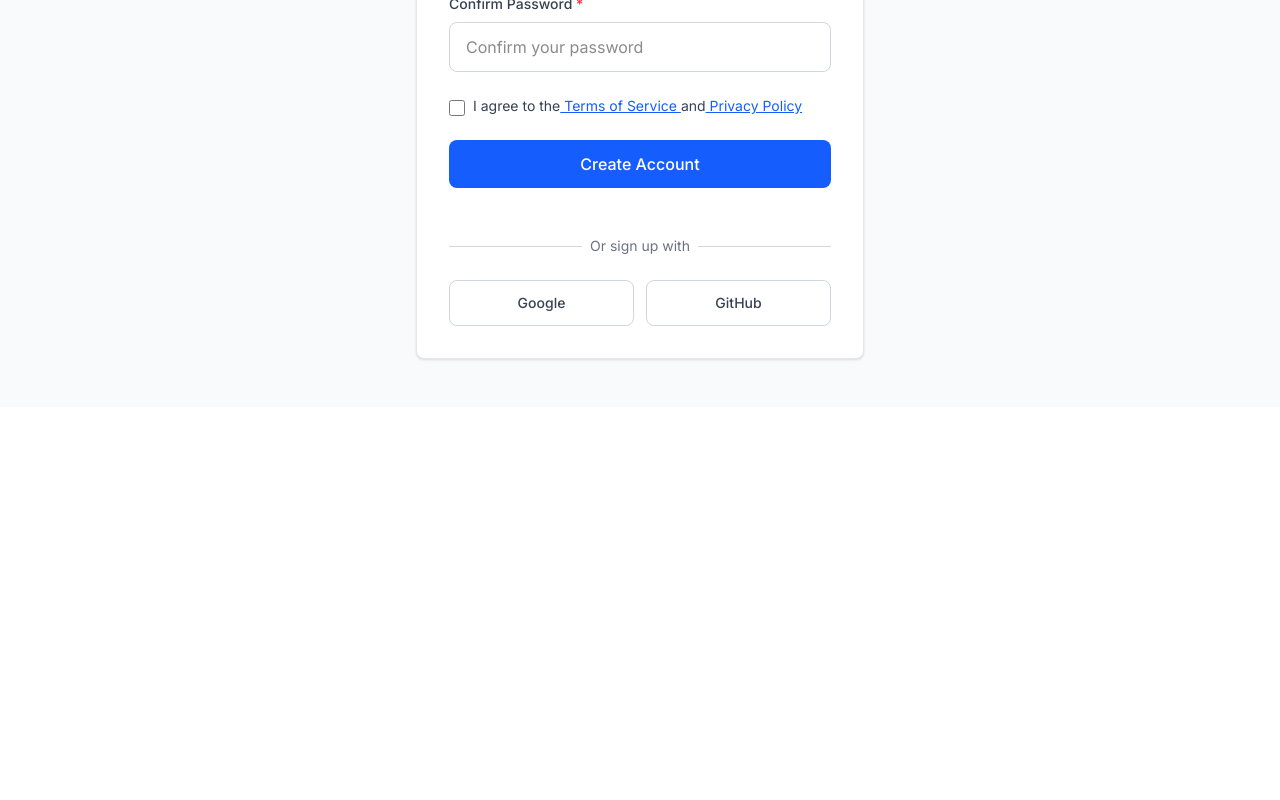
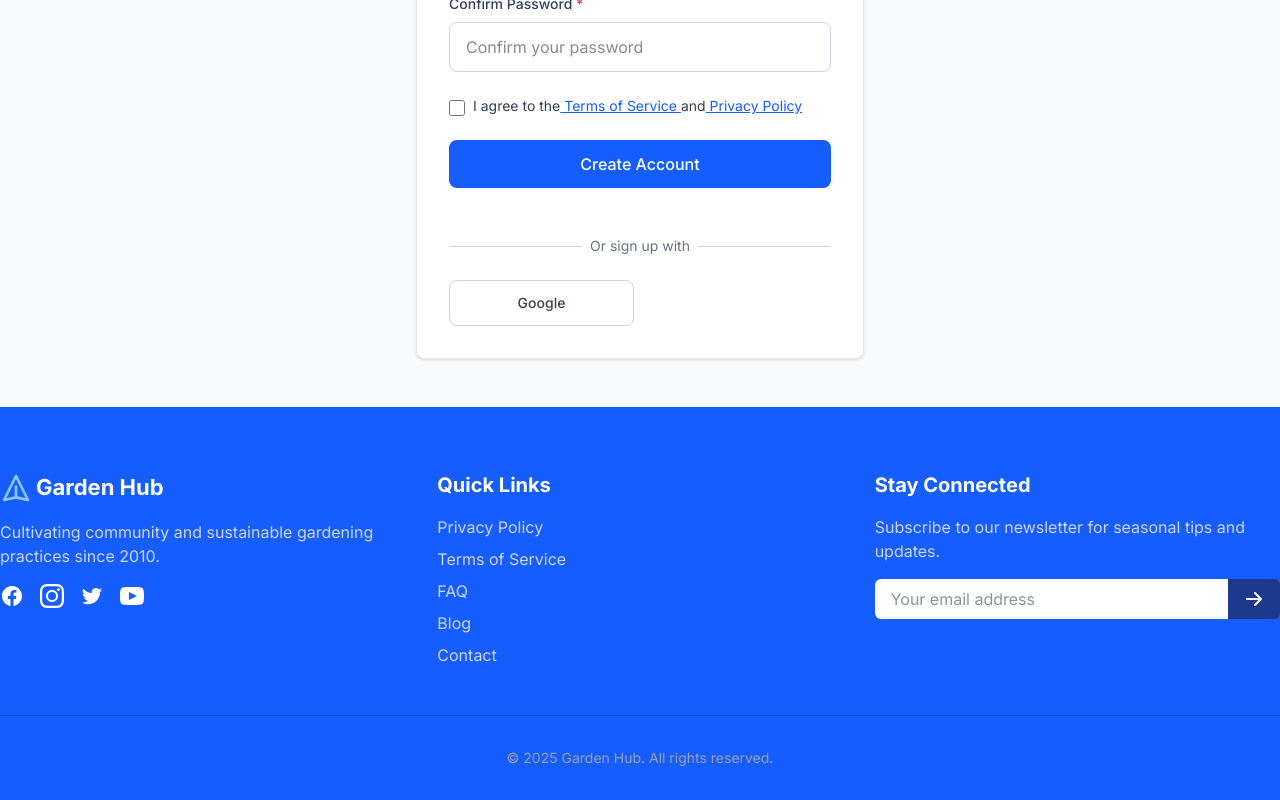
Before and after one commit to asrafulsgit/athleticHub-client, a React (Vite) app: page /signin in a window 1280 px wide. Shown: the part 856-1656 px from the top of the page. Before the commit the page ends 1263 px from the top, so only its background shows below. Built offline with nearby package versions, Linux system fonts and the light colour scheme; no server answers.

Commit message:
navbar setup with login and signin page

```diff
--- a/src/App.jsx
+++ b/src/App.jsx
@@ -1,6 +1,7 @@
 import React from 'react'
 import { Outlet } from 'react-router-dom'
 import Navbar from './components/navbar/Navbar'
+import Footer from './components/footer/Footer'
 
 const App = () => {
   // const {loading,isDark,isMobileNav}=useContext(AuthContext)
@@ -43,7 +44,7 @@ const App = () => {
                 <Outlet />
           </main>
           <div>
-            {/* <Footer /> */}
+            <Footer />
           </div>
         </div>
       </>
--- a/src/components/footer/Footer.jsx
+++ b/src/components/footer/Footer.jsx
@@ -0,0 +1,90 @@
+import React from 'react'
+
+const Footer = () => {
+  return (
+     <footer id="footer" className="bg-blue-600 text-white pt-16 pb-8 ">
+    <div className="container mx-auto  ">
+      <div className="flex flex-col md:flex-row justify-between gap-8 mb-12">
+
+        <div className='flex-1/3'>
+          <h3 className=" text-[22px] font-[700] nunito-family  mb-4 flex gap-1 items-center" >
+            <svg xmlns="http://www.w3.org/2000/svg" className="h-8 w-8 text-blue-300" fill="none" viewBox="0 0 24 24" stroke="currentColor">
+              <path strokeLinecap="round" strokeLinejoin="round" strokeWidth="2" d="M12 19l9 2-9-18-9 18 9-2zm0 0v-8"></path>
+            </svg> Garden Hub</h3>
+          <p className="text-gray-300 mb-4 roboto-family">Cultivating community and sustainable gardening practices since 2010.</p>
+          <div className="flex space-x-4">
+            <a href="#" className="text-white hover:text-blue-300 transition-colors duration-300">
+              <svg xmlns="http://www.w3.org/2000/svg" className="h-6 w-6" fill="currentColor" viewBox="0 0 24 24">
+                <path d="M22 12c0-5.523-4.477-10-10-10S2 6.477 2 12c0 4.991 3.657 9.128 8.438 9.878v-6.987h-2.54V12h2.54V9.797c0-2.506 1.492-3.89 3.777-3.89 1.094 0 2.238.195 2.238.195v2.46h-1.26c-1.243 0-1.63.771-1.63 1.562V12h2.773l-.443 2.89h-2.33v6.988C18.343 21.128 22 16.991 22 12z"></path>
+              </svg>
+            </a>
+            <a href="#" className="text-white hover:text-blue-300 transition-colors duration-300">
+              <svg xmlns="http://www.w3.org/2000/svg" className="h-6 w-6" fill="currentColor" viewBox="0 0 24 24">
+                <path d="M12 2.163c3.204 0 3.584.012 4.85.07 3.252.148 4.771 1.691 4.919 4.919.058 1.265.069 1.645.069 4.849 0 3.205-.012 3.584-.069 4.849-.149 3.225-1.664 4.771-4.919 4.919-1.266.058-1.644.07-4.85.07-3.204 0-3.584-.012-4.849-.07-3.26-.149-4.771-1.699-4.919-4.92-.058-1.265-.07-1.644-.07-4.849 0-3.204.013-3.583.07-4.849.149-3.227 1.664-4.771 4.919-4.919 1.266-.057 1.645-.069 4.849-.069zM12 0C8.741 0 8.333.014 7.053.072 2.695.272.273 2.69.073 7.052.014 8.333 0 8.741 0 12c0 3.259.014 3.668.072 4.948.2 4.358 2.618 6.78 6.98 6.98C8.333 23.986 8.741 24 12 24c3.259 0 3.668-.014 4.948-.072 4.354-.2 6.782-2.618 6.979-6.98.059-1.28.073-1.689.073-4.948 0-3.259-.014-3.667-.072-4.947-.196-4.354-2.617-6.78-6.979-6.98C15.668.014 15.259 0 12 0zm0 5.838a6.162 6.162 0 100 12.324 6.162 6.162 0 000-12.324zM12 16a4 4 0 110-8 4 4 0 010 8zm6.406-11.845a1.44 1.44 0 100 2.881 1.44 1.44 0 000-2.881z"></path>
+              </svg>
+            </a>
+            <a href="#" className="text-white hover:text-blue-300 transition-colors duration-300">
+              <svg xmlns="http://www.w3.org/2000/svg" className="h-6 w-6" fill="currentColor" viewBox="0 0 24 24">
+                <path d="M8.29 20.251c7.547 0 11.675-6.253 11.675-11.675 0-.178 0-.355-.012-.53A8.348 8.348 0 0022 5.92a8.19 8.19 0 01-2.357.646 4.118 4.118 0 001.804-2.27 8.224 8.224 0 01-2.605.996 4.107 4.107 0 00-6.993 3.743 11.65 11.65 0 01-8.457-4.287 4.106 4.106 0 001.27 5.477A4.072 4.072 0 012.8 9.713v.052a4.105 4.105 0 003.292 4.022 4.095 4.095 0 01-1.853.07 4.108 4.108 0 003.834 2.85A8.233 8.233 0 012 18.407a11.616 11.616 0 006.29 1.84"></path>
+              </svg>
+            </a>
+            <a href="#" className="text-white hover:text-blue-300 transition-colors duration-300">
+              <svg xmlns="http://www.w3.org/2000/svg" className="h-6 w-6" fill="currentColor" viewBox="0 0 24 24">
+                <path d="M19.615 3.184c-3.604-.246-11.631-.245-15.23 0-3.897.266-4.356 2.62-4.385 8.816.029 6.185.484 8.549 4.385 8.816 3.6.245 11.626.246 15.23 0 3.897-.266 4.356-2.62 4.385-8.816-.029-6.185-.484-8.549-4.385-8.816zm-10.615 12.816v-8l8 3.993-8 4.007z"></path>
+              </svg>
+            </a>
+          </div>
+        </div>
+
+        <div className='flex-1/3 '>
+          <h3 className="text-xl font-bold mb-4 nunito-family">Quick Links</h3>
+          <ul className="space-y-2 roboto-family">
+              <li>
+                <a href="#" className="text-gray-300 hover:text-white transition-colors duration-300">Privacy Policy</a>
+              </li>
+              <li>
+                <a href="#" className="text-gray-300 hover:text-white transition-colors duration-300">Terms of Service</a>
+              </li>
+              <li>
+                <a href="#" className="text-gray-300 hover:text-white transition-colors duration-300">FAQ</a>
+              </li>
+              <li>
+                <a href="#" className="text-gray-300 hover:text-white transition-colors duration-300">Blog</a>
+              </li>
+              <li>
+                <a href="#contact" className="text-gray-300 hover:text-white transition-colors duration-300">Contact</a>
+              </li>
+          </ul>
+        </div>
+
+
+
+        <div className='flex-1/3'>
+          <h3 className="text-xl font-bold mb-4 nunito-family">Stay Connected</h3>
+          <p className="text-gray-300 mb-4 roboto-family">Subscribe to our newsletter for seasonal tips and updates.</p>
+          <form id="footer-newsletter-form" className="space-y-2">
+            <div className="flex">
+              <input type="email" placeholder="Your email address" className="px-4 py-2 w-full rounded-l-md text-gray-800 bg-white focus:outline-none " required="" />
+              <button type="submit" className="bg-blue-900 hover:bg-blue-700 cursor-pointer px-4 py-2 rounded-r-md transition-colors duration-300">
+                <svg xmlns="http://www.w3.org/2000/svg" className="h-5 w-5" viewBox="0 0 20 20" fill="currentColor">
+                  <path clipRule="evenodd"
+                  d="M10.293 3.293a1 1 0 011.414 0l6 6a1 1 0 010 1.414l-6 6a1 1 0 01-1.414-1.414L14.586 11H3a1 1 0 110-2h11.586l-4.293-4.293a1 1 0 010-1.414z" ></path>
+                </svg>
+              </button>
+            </div>
+          </form>
+        </div>
+      </div>
+
+
+
+      <div className="mt-8 pt-8 border-t  border-blue-700">
+        <p className="text-gray-400 text-center text-sm mb-4 md:mb-0">© 2025 Garden Hub. All rights reserved.</p>
+      </div>
+    </div>
+
+    </footer>
+  )
+}
+
+export default Footer
--- a/src/components/home/Action.jsx
+++ b/src/components/home/Action.jsx
@@ -2,7 +2,7 @@ import React from 'react'
 
 const Action = () => {
   return (
-    <div className="bg-blue-600 py-16">
+    <div className="bg-blue-600 py-16 border-b border-blue-300">
       <div className="max-w-4xl mx-auto text-center px-4">
         <h2 className="text-3xl font-bold text-white mb-4">
           Ready to Start Your Athletic Journey?
--- a/src/components/login/Login.jsx
+++ b/src/components/login/Login.jsx
@@ -53,6 +53,9 @@ const Login = () => {
         <div className="bg-white rounded-lg border border-gray-200 p-8 shadow-sm">
           <form id="loginForm" className="space-y-6" onSubmit={handleSubmit}>
             {/* Email Field */}
+
+
+
             <div>
               <label htmlFor="email" className="block text-sm font-medium text-gray-700 mb-2">
                 Email Address
--- a/src/components/navbar/Navbar.jsx
+++ b/src/components/navbar/Navbar.jsx
@@ -9,7 +9,7 @@ const Navbar = () => {
        bg-white border-b border-gray-200"
     >
       {/* Logo Section */}
-      <div className="flex items-center justify-center h-16">
+      <NavLink to='/'> <div className="flex items-center justify-center h-16">
         <div className="flex items-center space-x-2">
           <div className="w-8 h-8 bg-blue-600 rounded-lg flex items-center justify-center">
             <svg className="w-5 h-5 text-white" fill="currentColor" viewBox="0 0 20 20">
@@ -18,7 +18,7 @@ const Navbar = () => {
           </div>
           <span className="text-xl font-bold text-gray-900">AthleticHub</span>
         </div>
-      </div>
+      </div></NavLink>
       {/* Navigation Menu */}
       <div className="flex gap-5 nav-item-active">
          <NavLink to='/'  className='px-3 py-1
@@ -33,13 +33,13 @@ const Navbar = () => {
          hover:border-gray-200">Events</NavLink>
       </div>
       <div className="flex gap-5">
-        <button className='w-full font-medium text-blue-600  px-4 py-1 rounded-sm
+        <NavLink to='/signin'><button className='w-full cursor-pointer font-medium text-blue-600  px-4 py-1 rounded-sm
          bg-blue-100 transition-colors duration-200 '>
-         <NavLink >Signin</NavLink>
-         </button>
-        <button className='w-full bg-blue-600 text-white px-4 py-1 rounded-sm
-         hover:bg-blue-700 transition-colors duration-200'>
-         <NavLink >Login</NavLink>   </button>
+         Signin
+         </button></NavLink>
+        <NavLink to='/login'><button className='w-full bg-blue-600 text-white px-4 py-1 rounded-sm
+         hover:bg-blue-700 cursor-pointer transition-colors duration-200'>
+         Login  </button></NavLink>
       </div>
     </nav>
   );
--- a/src/components/register/Register.jsx
+++ b/src/components/register/Register.jsx
@@ -119,11 +119,6 @@ const Register = () => {
                 {/* Google SVG Icon */}
                 Google
               </button>
-
-              <button type="button" id="githubRegister" className="flex items-center justify-center px-4 py-3 border border-gray-300 rounded-lg text-sm font-medium text-gray-700 bg-white hover:bg-gray-50 focus:ring-2 focus:ring-blue-500 focus:ring-offset-2 transition-colors duration-200">
-                {/* GitHub SVG Icon */}
-                GitHub
-              </button>
             </div>
           </form>
         </div>
--- a/src/routes/Router.jsx
+++ b/src/routes/Router.jsx
@@ -12,7 +12,7 @@ import Update_event from "../components/manage_events/Update_events";
 import Create_event from "../components/manage_events/Create_event";
 import Profile from "../components/profile/Profile";
 
-const Router =createBrowserRouter([
+const Router = createBrowserRouter([
     {
         path : '/',
         Component : App,
```
